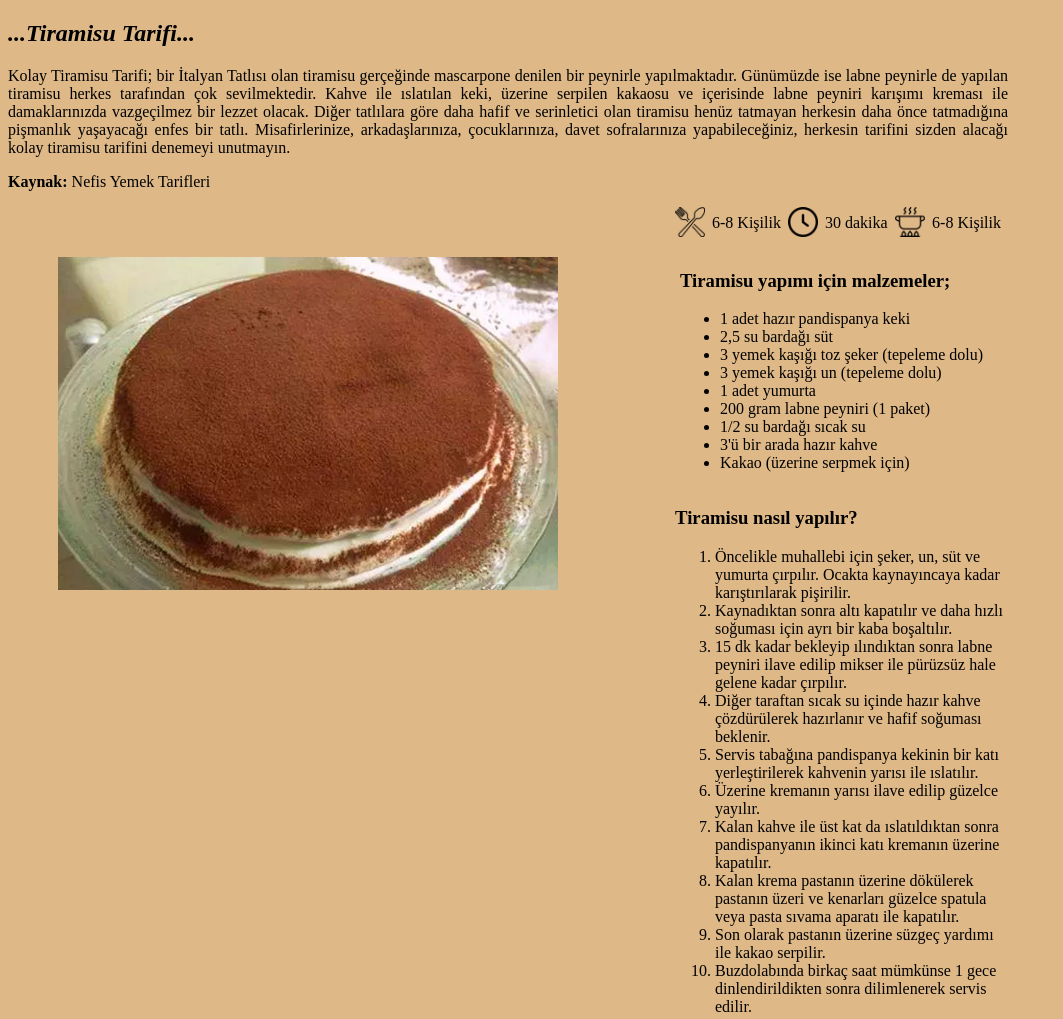
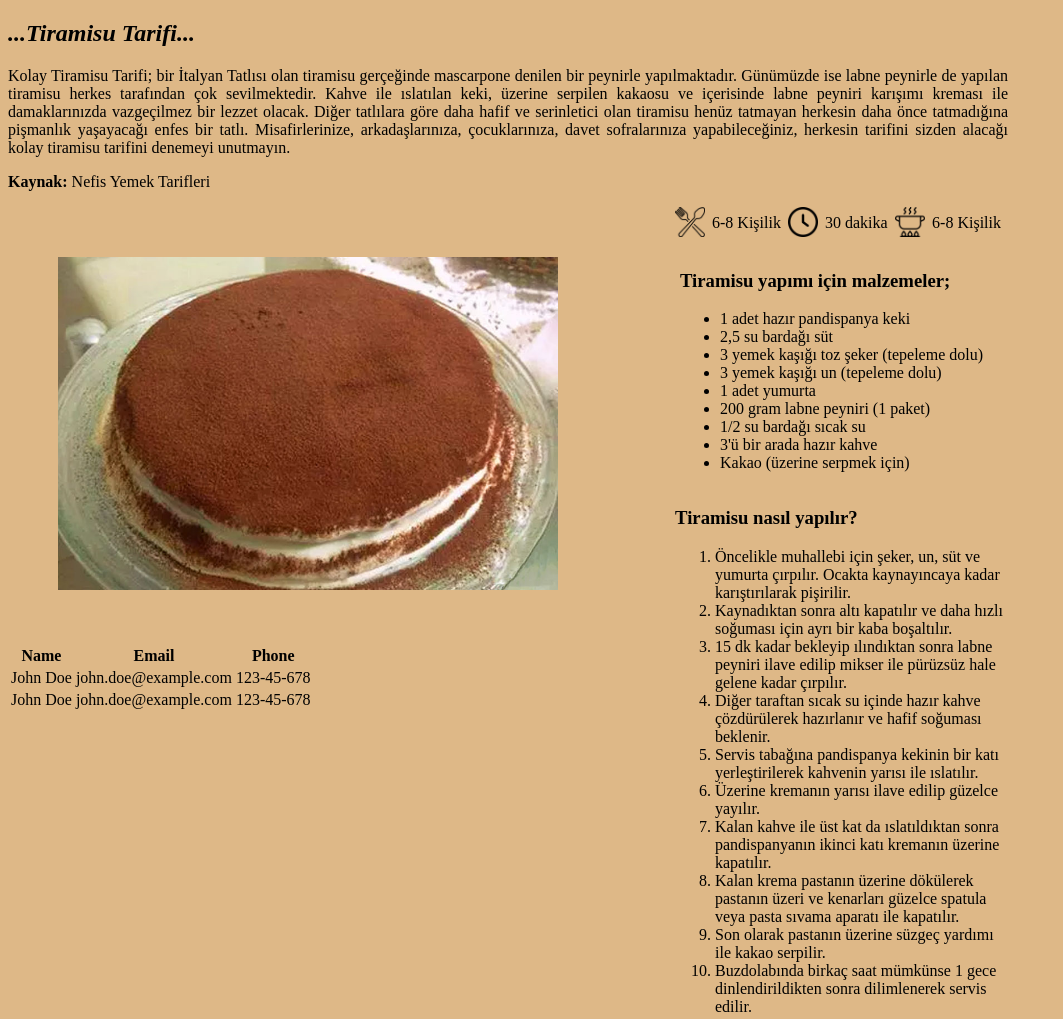
Before and after one commit to cicocelik/yemek_sitesi, a plain HTML site: page index.html in a window 1280 px wide. Shown: the top 1019 px of the page, without its empty margins (0-1063 px from the left). Drawn offline with Linux system fonts and the light colour scheme.

Commit message:
table eklendi

```diff
--- a/index.html
+++ b/index.html
@@ -115,5 +115,23 @@
 
     <!-- Footer - Start -->
     <!-- Footer - End -->
+
+    <table>
+        <tr>
+          <th>Name</th>
+          <th>Email</th>
+          <th>Phone</th>
+        </tr>
+        <tr>
+          <td>John Doe</td>
+          <td>john.doe@example.com</td>
+          <td>123-45-678</td>
+        </tr>
+        <tr>
+            <td>John Doe</td>
+            <td>john.doe@example.com</td>
+            <td>123-45-678</td>
+          </tr>
+      </table>
 </body>
 </html>
```
